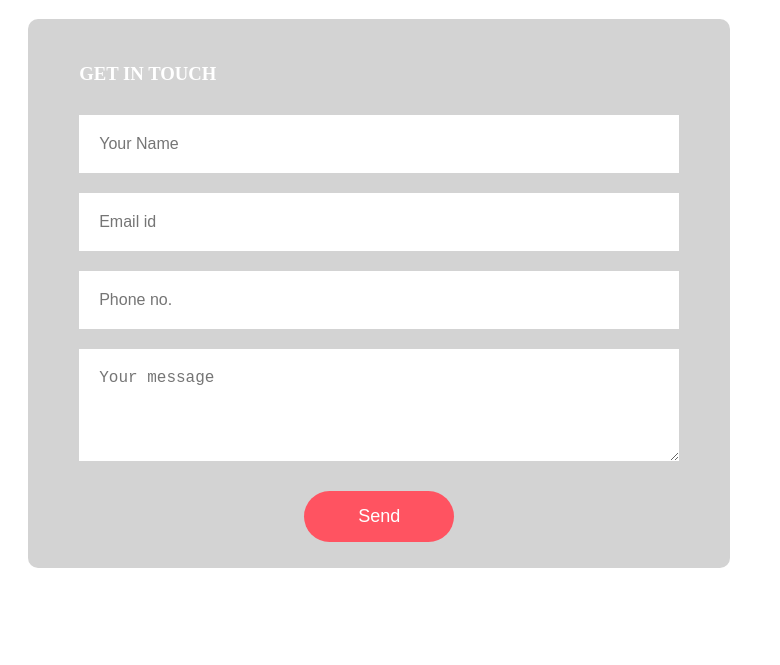
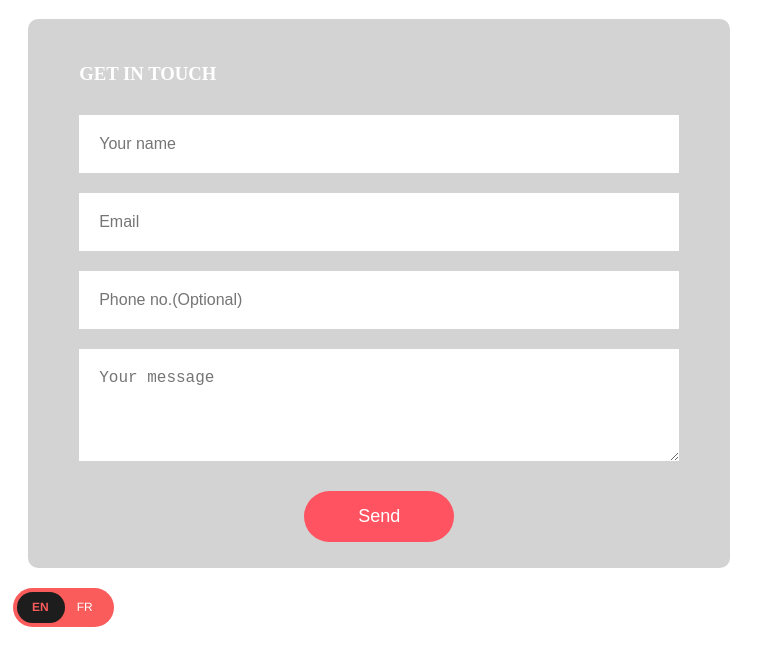
Before and after one commit to creamos/creamos.github.io, a plain HTML site: page index.html in a window 1280 px wide. Shown: the part 107-772 px from the top of the page, without its empty margins (0-780 px from the left). Drawn offline with Linux system fonts and the light colour scheme.

Commit message:
first draft of translation system

```diff
--- a/index.html
+++ b/index.html
@@ -1,42 +1,47 @@
 <!DOCTYPE html>
 <html>
+
 <head>
-        <meta charset="utf-8"/>
+    <meta charset="utf-8" />
     <meta name="viewport" content="width=device-width, initial-scale=1.0">
     <link rel="stylesheet" type="text/css" href="styles/styles.css" />
+    <link rel="stylesheet" type="text/css" href="styles/language-toggle.css" />
     <link rel="stylesheet" type="text/css" href="styles/hamburger-button.css" />
     <title>Alexandre Lacroix — Junior Gameplay Programmer</title>
 </head>
+
 <body>
     <header>
         <nav>
             <button id="menuButton" class="menu-button" onclick="toggleNav()">
                 <svg width="32" height="32" viewBox="0 0 100 100">
-                            <path class="line line1" d="M 20,29.000046 H 80.000231 C 80.000231,29.000046 94.498839,28.817352 94.532987,66.711331 94.543142,77.980673 90.966081,81.670246 85.259173,81.668997 79.552261,81.667751 75.000211,74.999942 75.000211,74.999942 L 25.000021,25.000058" />
+                    <path class="line line1"
+                        d="M 20,29.000046 H 80.000231 C 80.000231,29.000046 94.498839,28.817352 94.532987,66.711331 94.543142,77.980673 90.966081,81.670246 85.259173,81.668997 79.552261,81.667751 75.000211,74.999942 75.000211,74.999942 L 25.000021,25.000058" />
                     <path class="line line2" d="M 20,50 H 80" />
-                            <path class="line line3" d="M 20,70.999954 H 80.000231 C 80.000231,70.999954 94.498839,71.182648 94.532987,33.288669 94.543142,22.019327 90.966081,18.329754 85.259173,18.331003 79.552261,18.332249 75.000211,25.000058 75.000211,25.000058 L 25.000021,74.999942" />
+                    <path class="line line3"
+                        d="M 20,70.999954 H 80.000231 C 80.000231,70.999954 94.498839,71.182648 94.532987,33.288669 94.543142,22.019327 90.966081,18.329754 85.259173,18.331003 79.552261,18.332249 75.000211,25.000058 75.000211,25.000058 L 25.000021,74.999942" />
                 </svg>
             </button>
 
             <div id="sideNav" class="side-nav">
-                    <a href="#">Home</a>
-                    <a href="#">Projects</a>
-                    <a href="#">Resume</a>
-                    <a href="#">Contact</a>
+                <a href="#"><div data-lang="en">Home</div><div data-lang="fr" class="hide">Accueil</div></a>
+                <a href="#"><div data-lang="en">Projects</div><div data-lang="fr" class="hide">Projets</div></a>
+                <a href="#"><div data-lang="en">Resume</div><div data-lang="fr" class="hide">CV</div></a>
+                <a href="#"><div data-lang="en">Contact</div><div data-lang="fr" class="hide">Contact</div></a>
             </div>
         </nav>
     </header>
     <!-- Rest of your content goes here -->
 
     <div id="main">
-            <h1>Hello World</h1>
+        <h1 data-lang="en">Hello World</h1><h1 data-lang="fr" class="hide">Coucou le monde</h1>
         <div class="container">
             <form action="https://formsubmit.co/95fecb0105986b4664c6e5a0088268d4" method="POST">
-                    <h3>GET IN TOUCH</h3>
-                    <input type="text" name="name" placeholder="Your Name" required>
-                    <input type="email" name="email" placeholder="Email id" required>
-                    <input type="text" name="phone" placeholder="Phone no." required>
-                    <textarea name="message" rows="4"placeholder="Your message"></textarea>
+                <h3 data-lang="en">GET IN TOUCH</h3><h3 data-lang="fr" class="hide">CONTACTEZ-MOI</h3>
+                <input type="text" name="name" placeholder="Your name" data-translate-placeholder-en="Your name" data-translate-placeholder-fr="Votre nom" required autocomplete="off">
+                <input type="email" name="email" placeholder="Email" data-translate-placeholder-en="Email" data-translate-placeholder-fr="Email" required autocomplete="email">
+                <input type="text" name="phone" placeholder="Phone no.(Optional)" data-translate-placeholder-en="Phone no.(Optional)" data-translate-placeholder-fr="N° de telephone (Optionel)" required autocomplete="mobile">
+                <textarea name="message" rows="4" placeholder="Your message" data-translate-placeholder-en="Your message" data-translate-placeholder-fr="Votre message" ></textarea>
                 <button type="submit">Send</button>
 
                 <input type="hidden" name="_subject" value="Contact Email from your website">
@@ -45,8 +50,17 @@
             </form>
         </div>
     </div>
+
+    <div id="language-switch" class="language-switch">
+        <input id="language-toggle" class="check-toggle check-toggle-round-flat" type="checkbox">
+        <label for="language-toggle"></label>
+        <span class="en">EN</span>
+        <span class="fr">FR</span>
+    </div>
+    <script src="scripts/mobile-nav.js"></script>
+    <script src="scripts/contact-form.js"></script>
+    <script src="scripts/toggle-language.js"></script>
 </body>
 
-    <script src="scripts/mobile-nav.js"></script>
-    <script src="scripts/contact-form.js"/>
+
 </html>
--- a/scripts/mobile-nav.js
+++ b/scripts/mobile-nav.js
@@ -9,7 +9,6 @@ document.addEventListener('click', (event) => {
         !menuButton.contains(event.target)
         ) {
         // Close the menu
-        console.log("Closed by window click!");
         closeNav();
     }
 });
@@ -32,8 +31,6 @@ function openNav() {
 
     document.body.style.backgroundColor = "rgba(0,0,0,0.4)";
 
-    console.log("Opened!");
-
 }
 
 /* Set the width of the side navigation to 0 and the left margin of the page content to 0, and the background color of body to white */
@@ -47,6 +44,4 @@ function closeNav() {
     sideNav.style.width = "0";
 
     document.body.style.backgroundColor = "white";
-
-    console.log("Closed!");
 }
--- /dev/null
+++ b/scripts/toggle-language.js
@@ -0,0 +1,26 @@
+function toggleLanguage(lang) {
+
+    document.querySelectorAll("[data-lang]").forEach(element => {
+        if (element.dataset.lang == lang) element.classList.toggle('hide', false);
+        else element.classList.toggle('hide', true);
+    });
+
+    document.querySelectorAll("[data-translate-placeholder-"+lang+"]").forEach(element => {
+        element.setAttribute("placeholder", lang ==
+            'en' ? element.dataset.translatePlaceholderEn
+            : 'fr' ? element.dataset.translatePlaceholderFr
+            : element.dataset.translatePlaceholderEn);
+    });
+}
+
+
+toggleLanguage('en');
+const langToggle = document.getElementById("language-toggle");
+
+langToggle.addEventListener("change", (e) => {
+    if (e.currentTarget.checked) {
+        toggleLanguage('fr');
+    } else {
+        toggleLanguage('en');
+    }
+ });
--- /dev/null
+++ b/styles/language-toggle.css
@@ -0,0 +1,115 @@
+.language-switch {
+    position: relative;
+    display: inline-block;
+    margin: 0 5px;
+}
+
+.language-switch>span {
+    position: absolute;
+    top: 0;
+    bottom: 0;
+    pointer-events: none;
+    font-family: 'Helvetica', Arial, sans-serif;
+    font-weight: bold;
+    font-size: 12px;
+    text-transform: uppercase;
+    text-shadow: 0 1px 0 rgba(0, 0, 0, .06);
+    width: 50%;
+    display: flex;
+    align-items: center;
+    justify-content: center;
+}
+
+input.check-toggle-round-flat:checked~.fr {
+    color: #FA5C5C;
+    font-weight: 800;
+}
+
+input.check-toggle-round-flat:checked~.en {
+    color: #fff;
+    font-weight: normal;
+}
+
+.language-switch>span.en {
+    left: 0;
+    padding-left: 2px;
+    color: #FA5C5C;
+    font-weight: 800;
+}
+
+.language-switch>span.fr {
+    right: 0;
+    padding-right: 4px;
+    color: #fff;
+    font-weight: normal;
+}
+
+.check-toggle {
+    position: absolute;
+    margin-left: -9999px;
+    visibility: hidden;
+}
+
+.check-toggle+label {
+    display: block;
+    position: relative;
+    cursor: pointer;
+    outline: none;
+    -webkit-user-select: none;
+    -moz-user-select: none;
+    -ms-user-select: none;
+    user-select: none;
+}
+
+input.check-toggle-round-flat+label {
+    padding: 2px;
+    width: 97px;
+    height: 35px;
+    background-color: #FA5C5C;
+    -webkit-border-radius: 60px;
+    -moz-border-radius: 60px;
+    -ms-border-radius: 60px;
+    -o-border-radius: 60px;
+    border-radius: 60px;
+}
+
+input.check-toggle-round-flat+label:before,
+input.check-toggle-round-flat+label:after {
+    display: block;
+    position: absolute;
+    content: "";
+}
+
+input.check-toggle-round-flat+label:before {
+    top: 2px;
+    left: 2px;
+    bottom: 2px;
+    right: 2px;
+    background-color: #FA5C5C;
+    -webkit-border-radius: 60px;
+    -moz-border-radius: 60px;
+    -ms-border-radius: 60px;
+    -o-border-radius: 60px;
+    border-radius: 60px;
+}
+
+input.check-toggle-round-flat+label:after {
+    top: 4px;
+    left: 4px;
+    bottom: 4px;
+    width: 48px;
+    background-color: #1D1D1D;
+    -webkit-border-radius: 52px;
+    -moz-border-radius: 52px;
+    -ms-border-radius: 52px;
+    -o-border-radius: 52px;
+    border-radius: 52px;
+    -webkit-transition: margin 0.2s;
+    -moz-transition: margin 0.2s;
+    -o-transition: margin 0.2s;
+    transition: margin 0.2s;
+}
+
+input.check-toggle-round-flat:checked+label:after {
+    margin-left: 44px;
+}
--- a/styles/styles.css
+++ b/styles/styles.css
@@ -152,3 +152,7 @@ form button {
     margin: 20px auto 0;
     border-radius: 30px;
 }
+
+.hide {
+    display: none;
+}
```
Lines whose indentation alone changed are shown as unchanged.
